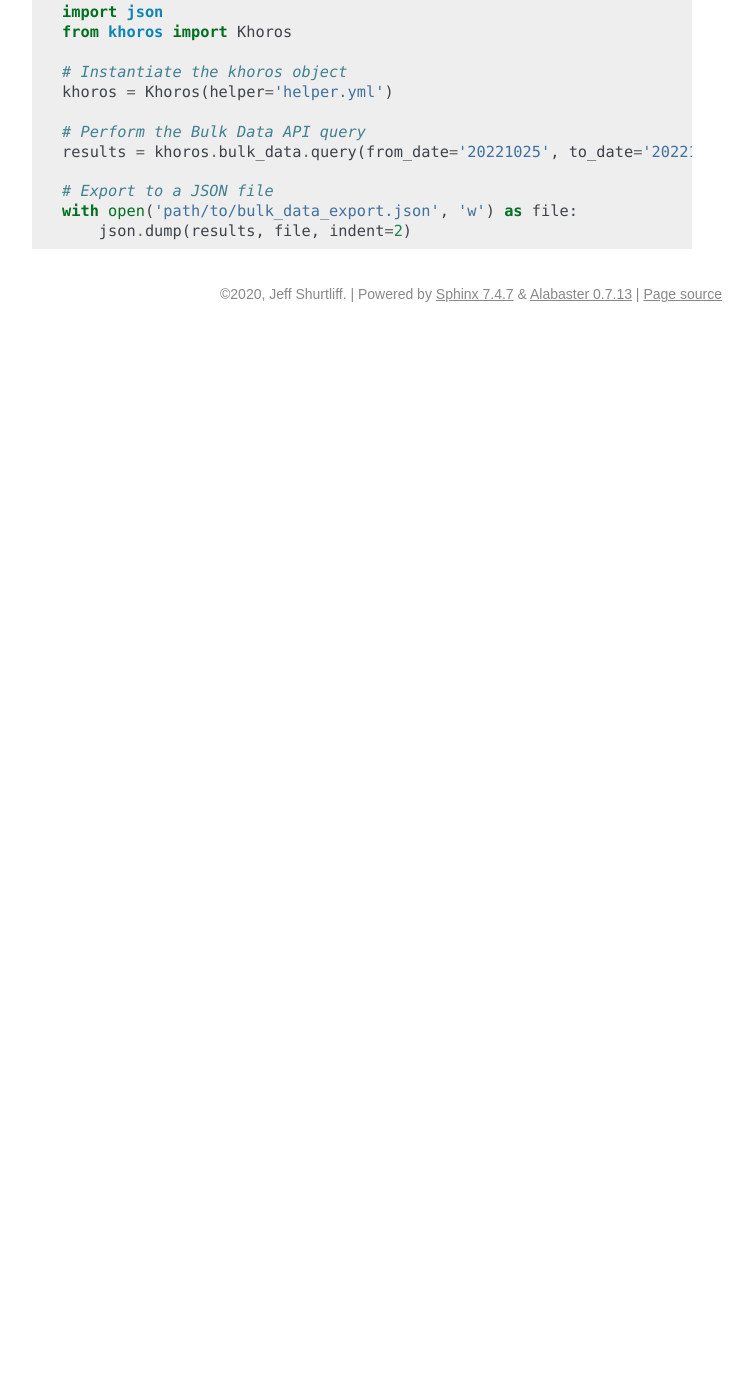
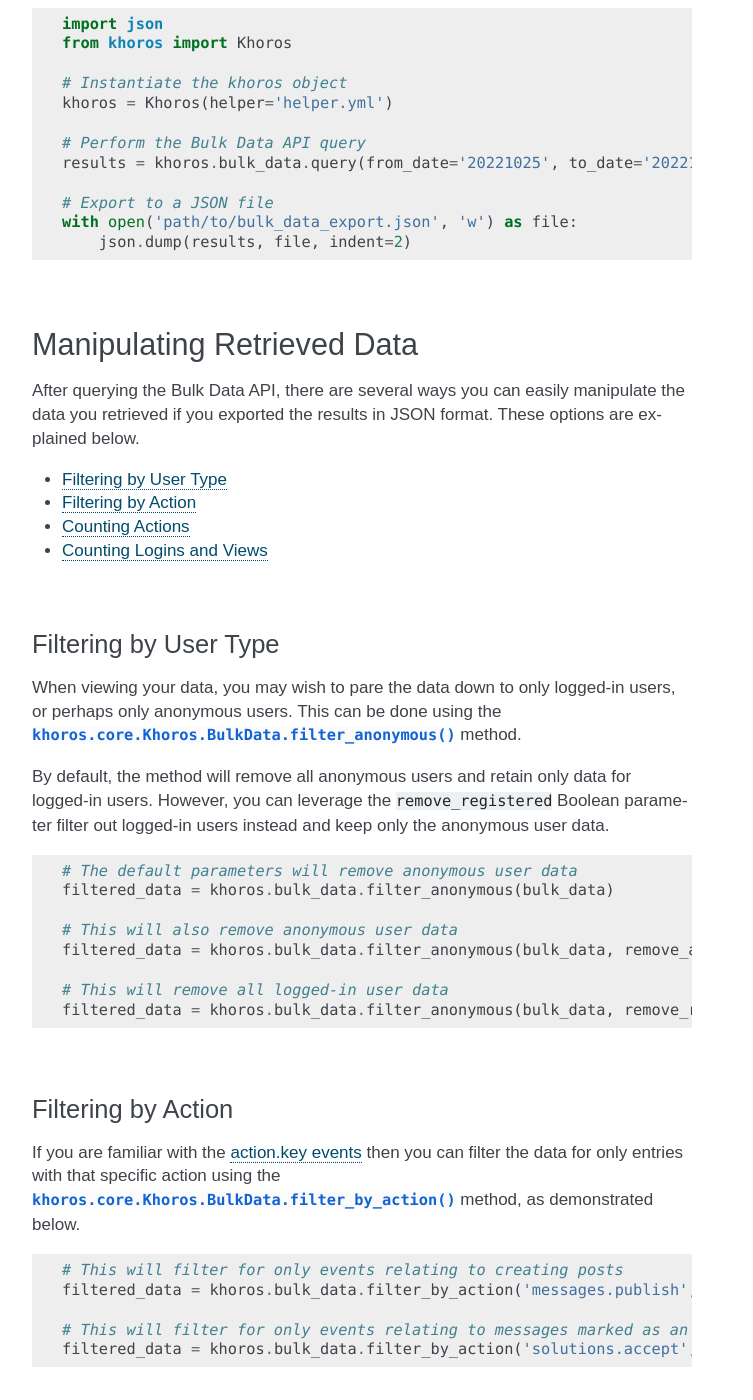
Before and after one commit to jeffshurtliff/khoros, a Sphinx documentation site: the page built from docs/bulk-data-api.rst, in a window 1280 px wide and 1400 px high, scrolled down 2318 px. Shown: the whole window, without its empty margins (388-1141 px from the left). Built offline with Sphinx 7.4.7, drawn with Linux system fonts in a browser that asks for light colours; before the commit the page ends 2650 px from its top, so only the background shows below that; some of the changed text lies outside the part shown.

Commit message:
Finished the documentation for the Bulk Data API (Issue #54)

```diff
--- a/docs/bulk-data-api.rst
+++ b/docs/bulk-data-api.rst
@@ -19,6 +17,12 @@
     * `During Instantiation`_
     * `Using a Helper File`_
 * `Querying the Bulk Data API`_
+* `Manipulating Retrieved Data`_
+    * `Filtering by User Type`_
+    * `Filtering by Action`_
+    * `Counting Actions`_
+    * `Counting Logins and Views`_
+
 
 |
 
@@ -109,3 +113,88 @@
    # Export to a JSON file
    with open('path/to/bulk_data_export.json', 'w') as file:
        json.dump(results, file, indent=2)
+
+|
+
+***************************
+Manipulating Retrieved Data
+***************************
+After querying the Bulk Data API, there are several ways you can easily manipulate the data
+you retrieved if you exported the results in JSON format. These options are explained below.
+
+* `Filtering by User Type`_
+* `Filtering by Action`_
+* `Counting Actions`_
+* `Counting Logins and Views`_
+
+|
+
+Filtering by User Type
+======================
+When viewing your data, you may wish to pare the data down to only logged-in users, or perhaps
+only anonymous users. This can be done using the
+:py:meth:`khoros.core.Khoros.BulkData.filter_anonymous` method.
+
+By default, the method will remove all anonymous users and retain only data for logged-in users.
+However, you can leverage the ``remove_registered`` Boolean parameter filter out logged-in users
+instead and keep only the anonymous user data.
+
+.. code-block:: python
+
+   # The default parameters will remove anonymous user data
+   filtered_data = khoros.bulk_data.filter_anonymous(bulk_data)
+
+   # This will also remove anonymous user data
+   filtered_data = khoros.bulk_data.filter_anonymous(bulk_data, remove_anonymous=True)
+
+   # This will remove all logged-in user data
+   filtered_data = khoros.bulk_data.filter_anonymous(bulk_data, remove_registered=True)
+
+|
+
+Filtering by Action
+===================
+If you are familiar with the `action.key events <https://developer.khoros.com/khoroscommunitydevdocs/reference/bulk-data-api#section-action-key-events>`_
+then you can filter the data for only entries with that specific action using the
+:py:meth:`khoros.core.Khoros.BulkData.filter_by_action` method, as demonstrated below.
+
+.. code-block:: python
+
+   # This will filter for only events relating to creating posts
+   filtered_data = khoros.bulk_data.filter_by_action('messages.publish', bulk_data)
+
+   # This will filter for only events relating to messages marked as an accepted solution
+   filtered_data = khoros.bulk_data.filter_by_action('solutions.accept', bulk_data)
+
+|
+
+Counting Actions
+================
+If you just wish to count the number of times a specific event is found within your data
+and do not need the raw data, then you can use the
+:py:meth:`khoros.core.Khoros.BulkData.count_actions` method and supply the ``action.key``
+value that you wish to count.
+
+.. code-block:: python
+
+   accepted_solution_count = khoros.bulk_data.count_actions(bulk_data, 'solutions.accept')
+
+|
+
+Counting Logins and Views
+=========================
+Two of the more common events (logins and views) have their own methods, which means you
+won't need to remember their ``action.key`` values. These methods are
+:py:meth:`khoros.core.Khoros.BulkData.count_logins` and
+:py:meth:`khoros.core.Khoros.BulkData.count_views`, respectively, and they are demonstrated
+below.
+
+.. code-block:: python
+
+   # This returns the number of logins as an integer
+   num_logins = khoros.bulk_data.count_logins(bulk_data)
+
+   # This returns the number of views as an integer
+   num_views = khoros.bulk_data.count_views(bulk_data)
+
+|
```
Also changed, not shown: other parts of docs/bulk-data-api.rst (+0 -2 lines).
